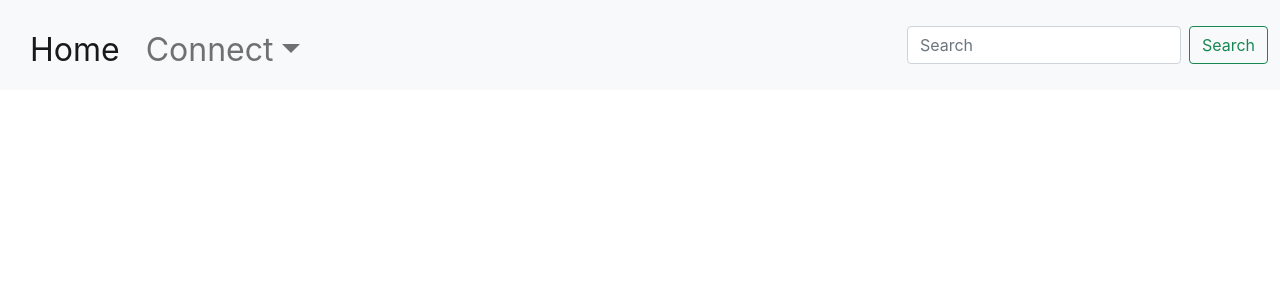
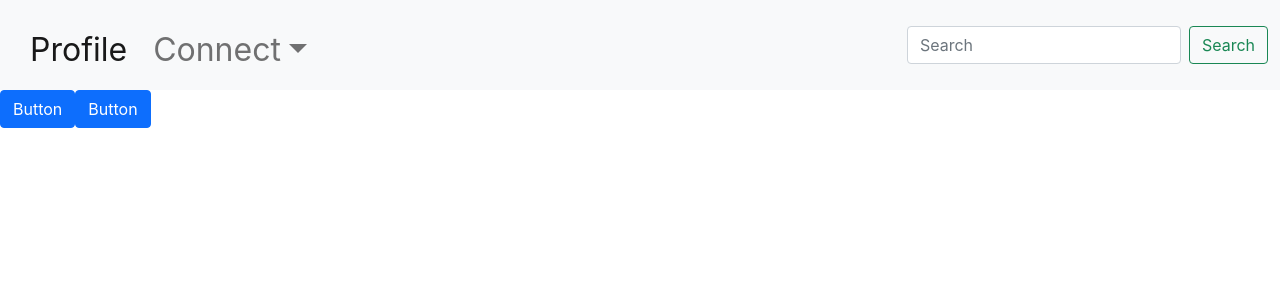
Before and after one commit to Prash8830/Full-Stack-Web-Projects, a React (Create React App) app in the folder React/sputnik/: page / in a window 1280 px wide. Shown: the top 300 px of the page. Built offline with nearby package versions, Linux system fonts and the light colour scheme.

Commit message:
Use Prop and default prop

```diff
--- a/React/sputnik/src/App.js
+++ b/React/sputnik/src/App.js
@@ -1,40 +1,17 @@
 import logo from './logo.svg';
 import './App.css';
+import Navbar from './components/Navbar';
+import Progress from './components/Progress';
 
 function App() {
   return (
     <>
-      <nav className="navbar navbar-expand-lg navbar-light bg-light">
-        <div className="container-fluid">
-          <button className="navbar-toggler" type="button" data-bs-toggle="collapse" data-bs-target="/navbarSupportedContent" aria-controls="navbarSupportedContent" aria-expanded="false" aria-label="Toggle navigation">
-            <span className="navbar-toggler-icon"></span>
-          </button>
-          <div className="collapse navbar-collapse" id="navbarSupportedContent">
-            <ul className="navbar-nav me-auto mb-2 mb-lg-0">
-              <li className="nav-item">
-                <a className="nav-link active" aria-current="page" href="/">Home</a>
-              </li>
-
-              <li className="nav-item dropdown">
-                <a className="nav-link dropdown-toggle" href="/" id="navbarDropdown" role="button" data-bs-toggle="dropdown" aria-expanded="false">
-                  Connect
-                </a>
-                <ul className="dropdown-menu" aria-labelledby="navbarDropdown">
-                  <li><a className="dropdown-item" href="https://github.com/Prash8830">Github</a></li>
-                  <li><hr className="dropdown-divider" /></li>
-                  <li><a className="dropdown-item" href="https://www.linkedin.com/in/prashant-patil-8830/">Linkdin</a></li>
-                  <li><hr className="dropdown-divider" /></li>
-                  <li><a className="dropdown-item" href="https://twitter.com/Prash8830">Twitter</a></li>
-                </ul>
-              </li>
-            </ul>
-            <form className="d-flex">
-              <input className="form-control me-2" type="search" placeholder="Search" aria-label="Search" />
-              <button className="btn btn-outline-success" type="submit">Search</button>
-            </form>
-          </div>
-        </div>
-      </nav>
+      {/* used navbar.js file for importing navbar which is coded there */}
+      {/* we can use props it is basicallly like we can change the attributes of file which we loaded */}
+      {/* below i change title of navigation bar using props  */}
+      <Navbar title="Profile" num={91482293838}/>
+      {/* used buttons from progress.js file which is in components folder so like this u can use it  */}
+      <Progress />
     </>
   );
 }
--- /dev/null
+++ b/React/sputnik/src/components/Navbar.js
@@ -0,0 +1,50 @@
+import React from 'react'
+import PropTypes from 'prop-types'
+
+export default function Navbar(props) {
+    return (
+        <>
+            <nav className="navbar navbar-expand-lg navbar-light bg-light">
+                <div className="container-fluid">
+                    <button className="navbar-toggler" type="button" data-bs-toggle="collapse" data-bs-target="/navbarSupportedContent" aria-controls="navbarSupportedContent" aria-expanded="false" aria-label="Toggle navigation">
+                        <span className="navbar-toggler-icon"></span>
+                    </button>
+                    <div className="collapse navbar-collapse" id="navbarSupportedContent">
+                        <ul className="navbar-nav me-auto mb-2 mb-lg-0">
+                            <li className="nav-item">
+                                <a className="nav-link active" aria-current="page" href="/">{props.title}</a>
+                            </li>
+
+                            <li className="nav-item dropdown">
+                                <a className="nav-link dropdown-toggle" href="/" id="navbarDropdown" role="button" data-bs-toggle="dropdown" aria-expanded="false">
+                                    Connect
+                                </a>
+                                <ul className="dropdown-menu" aria-labelledby="navbarDropdown">
+                                    <li><a className="dropdown-item" href="https://github.com/Prash8830">Github</a></li>
+                                    <li><hr className="dropdown-divider" /></li>
+                                    <li><a className="dropdown-item" href="https://www.linkedin.com/in/prashant-patil-8830/">Linkdin</a></li>
+                                    <li><hr className="dropdown-divider" /></li>
+                                    <li><a className="dropdown-item" href="https://twitter.com/Prash8830">Twitter</a></li>
+                                    <li><hr className="dropdown-divider" /></li>
+                                    <li><a className="dropdown-item" href="https://twitter.com/Prash8830">{props.num}</a></li>
+                                </ul>
+                            </li>
+                        </ul>
+                        <form className="d-flex">
+                            <input className="form-control me-2" type="search" placeholder="Search" aria-label="Search" />
+                            <button className="btn btn-outline-success" type="submit">Search</button>
+                        </form>
+                    </div>
+                </div>
+            </nav>
+        </>
+    )
+}
+// by this you can control value coming form props are valid or not
+Navbar.propTypes = { title: PropTypes.string.isRequired,  //.isrequired makes necessary for prop input
+    num: PropTypes.number,
+}
+Navbar.defaultProps = {
+    title: 'Home',
+    num: "Set Number" //you can give default value to other data types also
+}
--- /dev/null
+++ b/React/sputnik/src/components/Progress.js
@@ -0,0 +1,12 @@
+import React from 'react'
+
+export default function Progress() {
+    return (
+        <>
+            <div className="d-grid gap-2 d-md-block">
+                <button className="btn btn-primary" type="button">Button</button>
+                <button className="btn btn-primary" type="button">Button</button>
+            </div>
+        </>
+    )
+}
```
